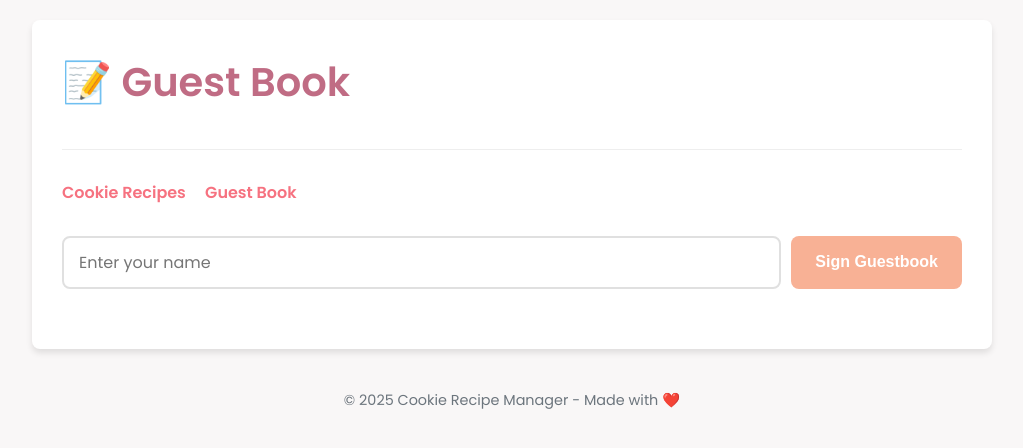
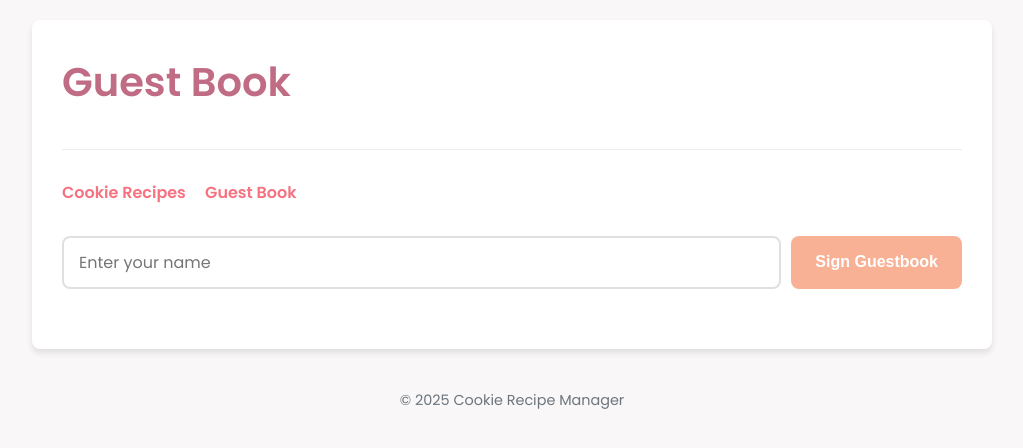
Before and after one commit to waqaskhan137/cookie-manager, a plain HTML site: page static/guestbook.html in a window 1280 px wide. Shown: the whole page, without its empty margins (128-1151 px from the left). Drawn offline with Linux system fonts and the light colour scheme; no server answers.

Commit message:
style: remove emojis from page headings and footers
Co-Authored-By: Claude Sonnet 4.6 <noreply@anthropic.com>

```diff
--- a/static/guestbook.html
+++ b/static/guestbook.html
@@ -8,7 +8,7 @@
 <body>
   <div class="container">
     <header>
-      <h1>📝 Guest Book</h1>
+      <h1>Guest Book</h1>
     </header>
 
     <div class="nav-links">
@@ -25,7 +25,7 @@
   </div>
 
   <footer>
-    &copy; 2025 Cookie Recipe Manager - Made with ❤️
+    &copy; 2025 Cookie Recipe Manager
   </footer>
 
   <script>
```
Also changed, not shown: static/index.html (+2 -2 lines).
